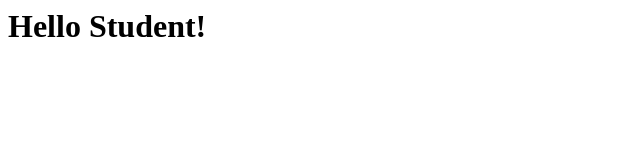
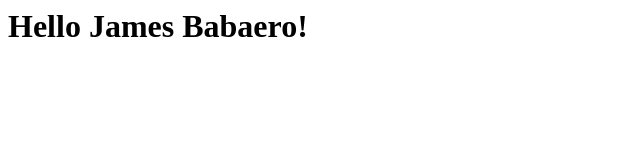
Before and after one commit to joshuamanliclic/firstActivity, a plain HTML site: page index.html in a window 1280 px wide. Shown: the whole page, without its empty margins (0-640 px from the left). Drawn offline with Linux system fonts and the light colour scheme.

Commit message:
Added index html

```diff
--- a/index.html
+++ b/index.html
@@ -2,6 +2,6 @@
 	<head>
 	</head>
 	<body>
-		<h1>Hello Student!</h1>
+		<h1>Hello James Babaero!</h1>
 	</body
 </html>
```
